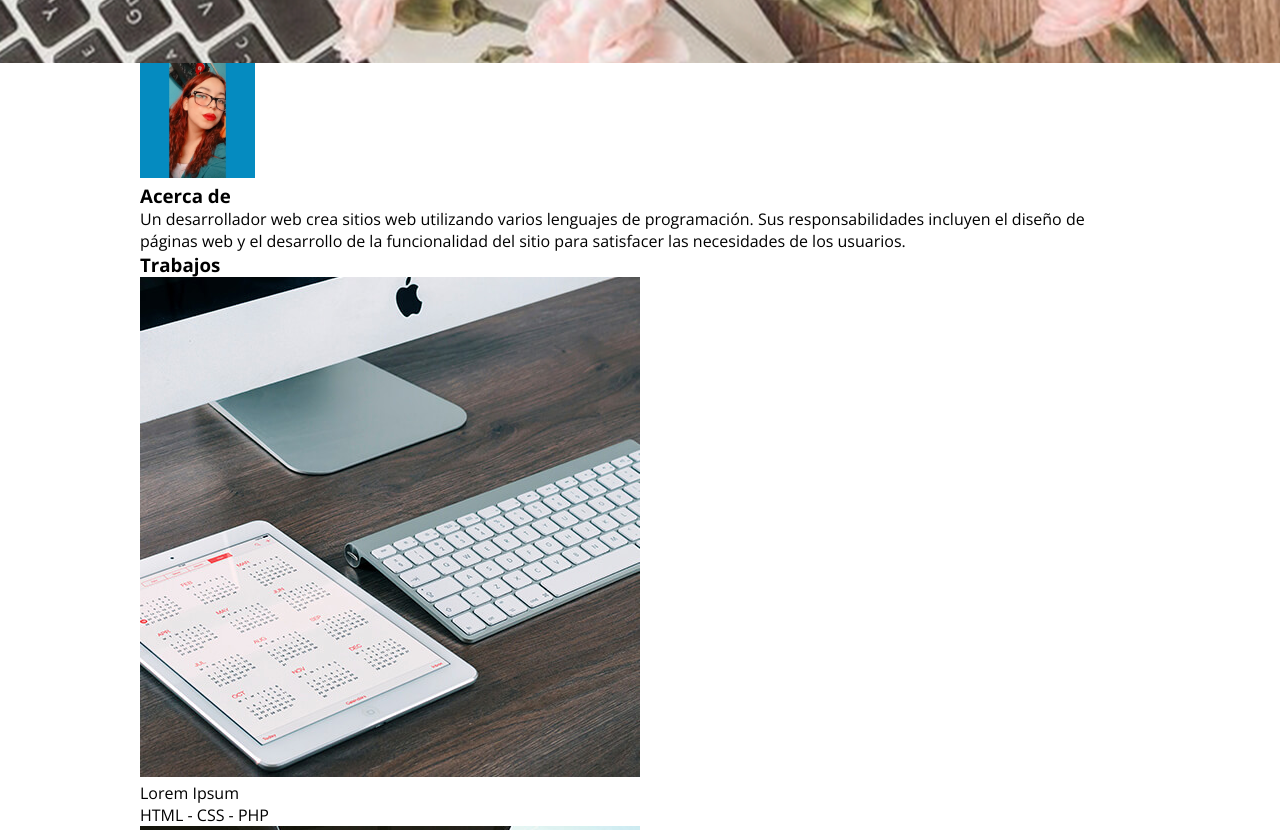
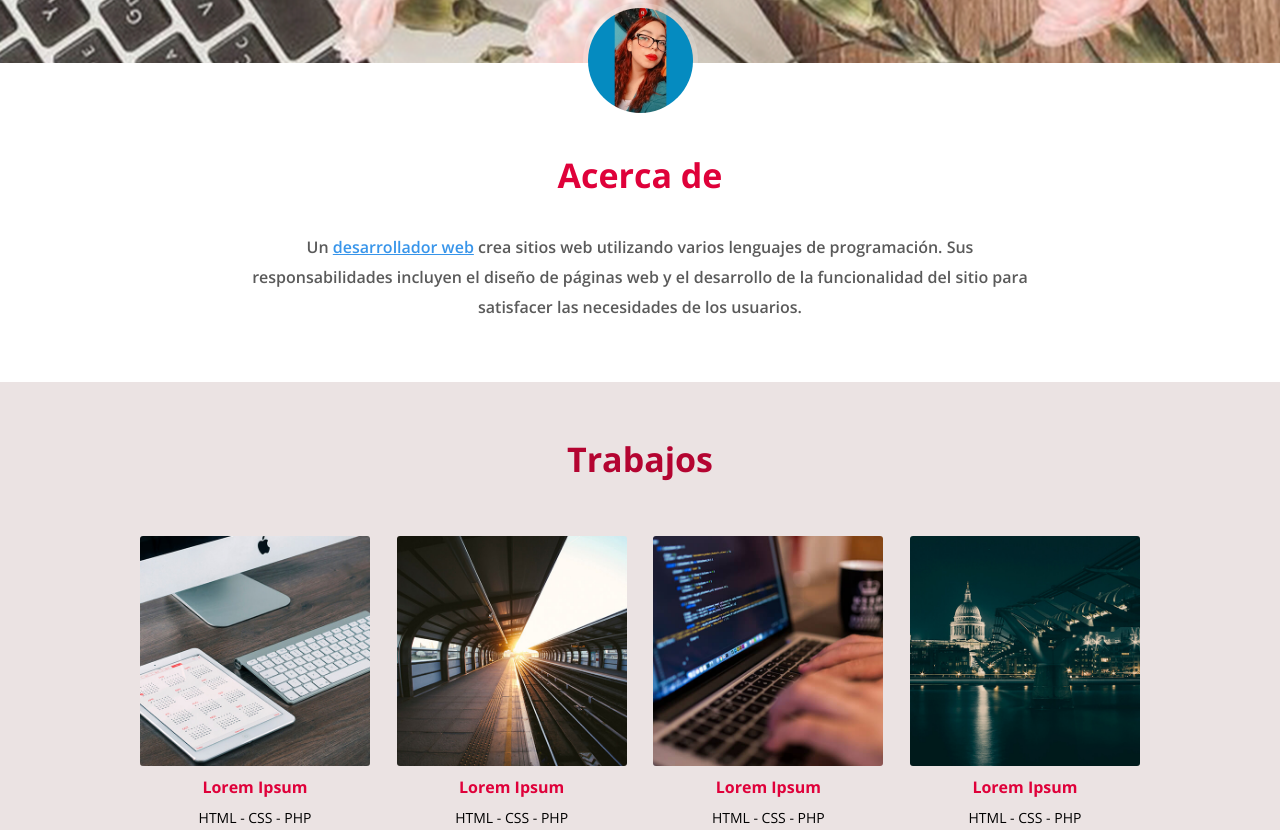
Before and after one commit to CarolPe03/CarolPe03.github.io, a plain HTML site: page index.html in a window 1280 px wide. Shown: the part 468-1298 px from the top of the page. Drawn offline with nearby package versions, Linux system fonts and the light colour scheme.

Commit message:
Pagina_v7

```diff
--- a/css/estilos.css
+++ b/css/estilos.css
@@ -61,3 +61,70 @@ body {
           color: #8A0829;
           font-size: 25px;
           line-height: 25px; }
+
+        /* ----- ----- MAIN ----- ----- */
+        .main .contenedor {
+          overflow: visible; }
+        .main .acerca-de {
+          text-align: center; }
+          .main .acerca-de .foto {
+            margin-top: -60px; }
+            .main .acerca-de .foto img {
+              border-radius: 50%;
+              vertical-align: top;
+              border: 5px solid rgba(255, 255, 255, 0.2); }
+          .main .acerca-de .texto {
+            color: #5a5a5a;
+            font-weight: 600;
+            font-size: 1em;
+            line-height: 30px;
+            width: 80%;
+            margin: 40px auto 60px auto; }
+            .main .acerca-de .texto .titulo {
+              font-size: 34px;
+              margin-bottom: 40px;
+              line-height: 34px;
+              font-weight: 300;
+              color: #DF013A;
+              font-weight: bold;
+              text-align: center; }
+            .main .acerca-de .texto .bold {
+              color: #3895ea;
+              text-decoration: underline; }
+        .main .trabajos {
+          background: #ebe3e3;
+          padding: 60px 0; }
+          .main .trabajos .contenedor {
+            overflow: hidden; }
+          .main .trabajos .titulo {
+            font-size: 34px;
+            line-height: 34px;
+            margin-bottom: 60px;
+            font-weight: 300;
+            color: #B40431;
+            font-weight: bold;
+            text-align: center; }
+          .main .trabajos .contenedor-trabajos {
+            display: flex;
+            flex-direction: rows;
+            flex-wrap: wrap;
+            justify-content: space-between; }
+            .main .trabajos .contenedor-trabajos .trabajo {
+              width: 23%;
+              margin-bottom: 40px; }
+              .main .trabajos .contenedor-trabajos .trabajo .thumb {
+                width: 100%;
+                margin-bottom: 10px; }
+                .main .trabajos .contenedor-trabajos .trabajo .thumb img {
+                  vertical-align: top;
+                  width: 100%;
+                  border-radius: 3px; }
+              .main .trabajos .contenedor-trabajos .trabajo .descripcion {
+                text-align: center; }
+                .main .trabajos .contenedor-trabajos .trabajo .descripcion .nombre {
+                  font-weight: 700;
+                  color: #DF013A;
+                  margin-bottom: 10px; }
+                .main .trabajos .contenedor-trabajos .trabajo .descripcion .categoria {
+                  font-size: 14px;
+                  color: #000; }
```
